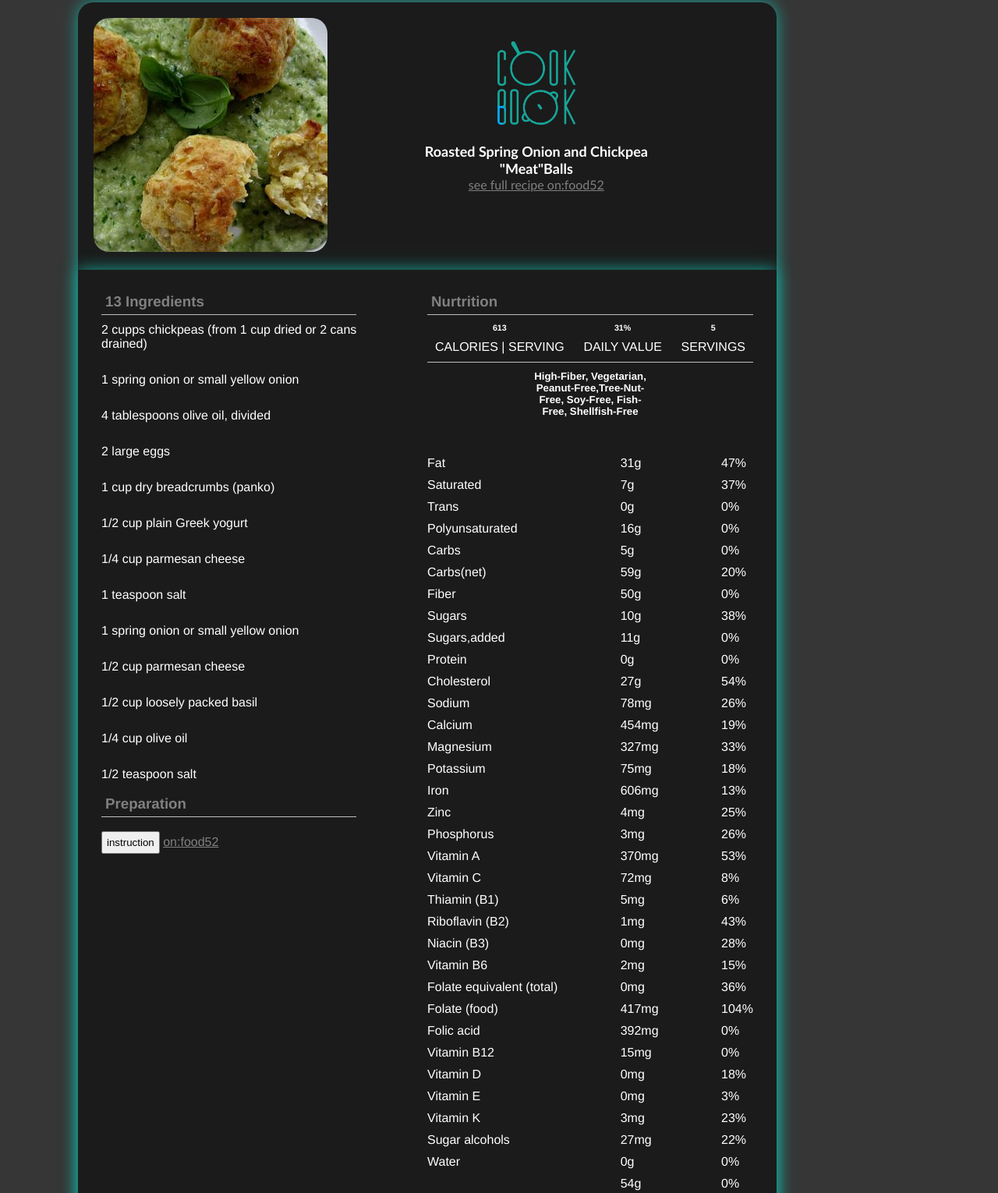
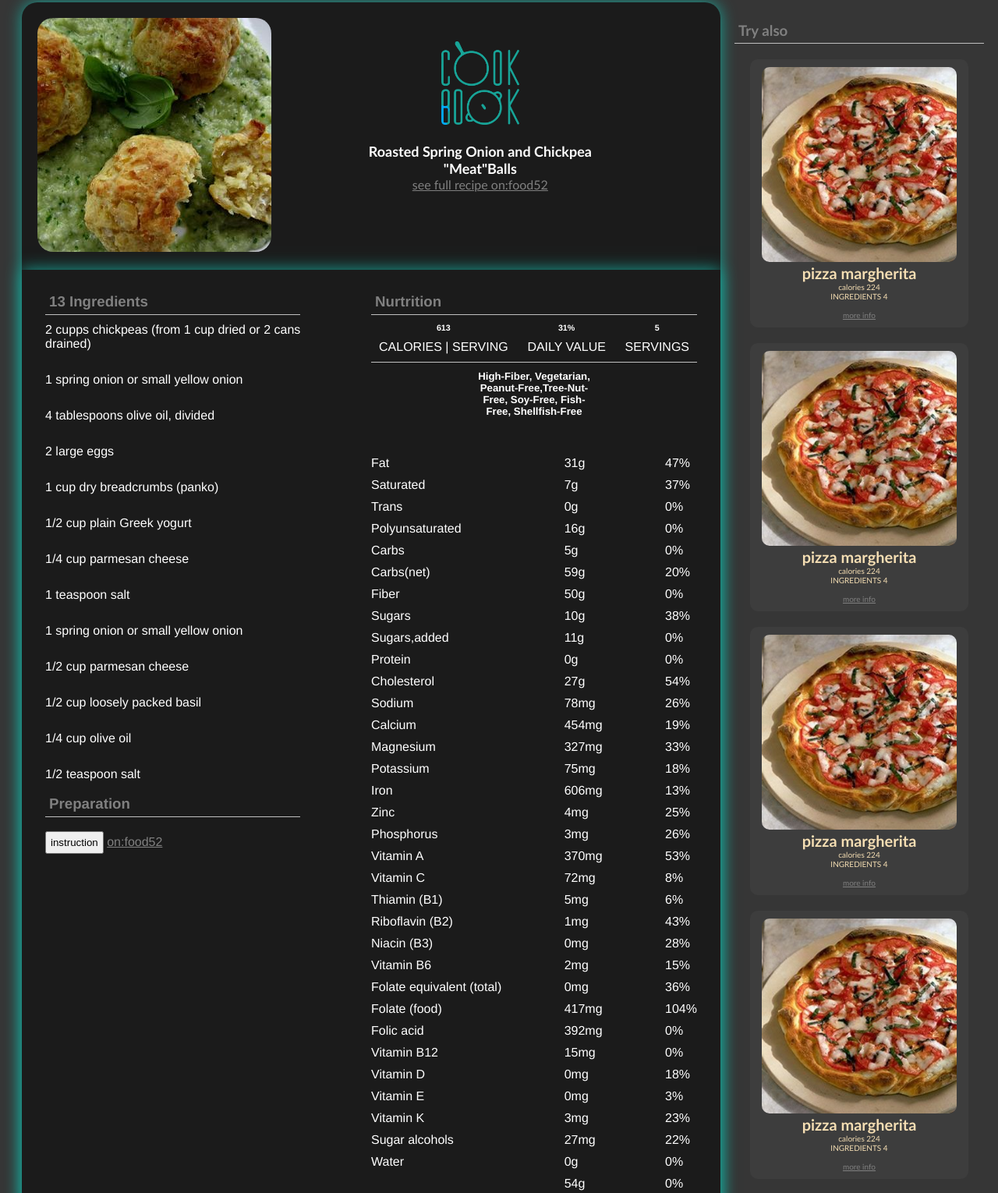
Before and after one commit to ammarsaeed-beejo/food-book, a plain HTML site: page result.html in a window 1280 px wide. Shown: the part 17-1547 px from the top of the page at 78% size. Drawn offline with Linux system fonts and the light colour scheme.

Commit message:
add try also

```diff
--- a/result.css
+++ b/result.css
@@ -11,12 +11,13 @@
 body{
  background-color: rgb(54, 54, 54);
  font-family: 'Gill Sans', 'Gill Sans MT', Calibri, 'Trebuchet MS', sans-serif;
+ display: flex;
 }
 main {
 
 width:70% ;
 box-shadow: 0px 0px 20px 0px #18a497;
-margin-left: 100px;
+margin-left: 28px;
 margin-top: 20px;
 margin-bottom: 20px;
 background-color: rgb(27, 27, 27);
@@ -113,3 +114,29 @@ padding-top: 30px;
     width: 100px;
     margin-bottom: 20px;
 }
+.all{
+    display: flex;
+    flex-flow: row wrap;
+    margin: auto;
+    width: 90%;
+
+}
+
+.try{margin: auto;
+    width:25%;
+
+}
+#itme{
+    background-color: rgb(61, 61, 61);
+    padding: 10px;
+    font-size: 10px;
+    color: wheat;
+    font-family: 'Trebuchet MS', 'Lucida Sans Unicode', 'Lucida Grande', 'Lucida Sans', Arial, sans-serif;
+    margin: 20px;
+    text-align: center;
+    border-radius: 10px;
+}
+#img{
+    width: 250px;
+    border-radius: 10px ;
+}
--- a/result.html
+++ b/result.html
@@ -195,8 +195,75 @@
 
             </div>
 
+
         </section>
+
     </main>
+    <div class="try">
+        <h3>Try also</h3>
+        <div id="itme">
+            <img id="img" src="img.jpg">
+            <div id="data">
+                <h1 id="name">pizza margherita</h1>
+                <div id="info">
+                    <p id="CALORIES">calories 224</p>
+                    <p id="INGREDIENTS">INGREDIENTS 4</p>
+                </div>
+                <br>
+                <a id="link" href="https://www.latimes.com/food/la-fo-homepizzarec25b-2009mar25-story.html">more
+                    info</a>
+            </div>
+
+        </div>
+        <div>
+
+            <div id="itme">
+                <img id="img" src="img.jpg">
+                <div id="data">
+                    <h1 id="name">pizza margherita</h1>
+                    <div id="info">
+                        <p id="CALORIES">calories 224</p>
+                        <p id="INGREDIENTS">INGREDIENTS 4</p>
+                    </div>
+                    <br>
+                    <a id="link" href="https://www.latimes.com/food/la-fo-homepizzarec25b-2009mar25-story.html">more
+                        info</a>
+                </div>
+
+            </div>
+            <div>
+
+                <div id="itme">
+                    <img id="img" src="img.jpg">
+                    <div id="data">
+                        <h1 id="name">pizza margherita</h1>
+                        <div id="info">
+                            <p id="CALORIES">calories 224</p>
+                            <p id="INGREDIENTS">INGREDIENTS 4</p>
+                        </div>
+                        <br>
+                        <a id="link" href="https://www.latimes.com/food/la-fo-homepizzarec25b-2009mar25-story.html">more
+                            info</a>
+                    </div>
+
+                </div>
+                <div>
+
+                    <div id="itme">
+                        <img id="img" src="img.jpg">
+                        <div id="data">
+                            <h1 id="name">pizza margherita</h1>
+                            <div id="info">
+                                <p id="CALORIES">calories 224</p>
+                                <p id="INGREDIENTS">INGREDIENTS 4</p>
+                            </div>
+                            <br>
+                            <a id="link"
+                                href="https://www.latimes.com/food/la-fo-homepizzarec25b-2009mar25-story.html">more
+                                info</a>
+                        </div>
+
+                    </div>
 </body>
 
 </html>
```
Also changed, not shown: index.html (+4 -4 lines).
